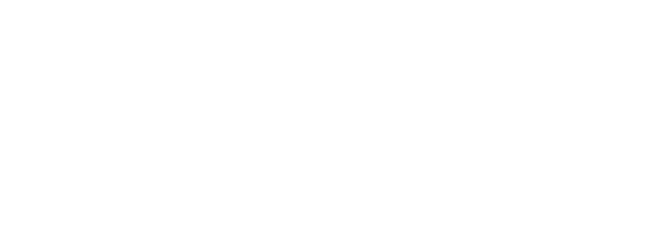
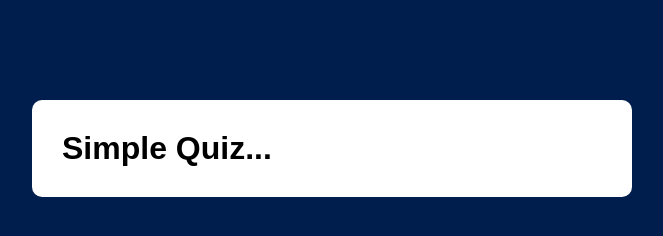
Before and after one commit to Mazharrais/Quiz-App, a plain HTML site: page index.html in a window 1280 px wide. Shown: the whole page, without its empty margins (308-971 px from the left). Drawn offline with Linux system fonts and the light colour scheme.

Commit message:
add code

```diff
--- a/index.html
+++ b/index.html
@@ -8,6 +8,16 @@
 </head>
 <body>
 
+    <div class="app">
+    <h1>Simple Quiz...</h1>
+    <div class="quiz">
+
+    <h2 id="question"></h2>
+
+
+
+    </div>
+    </div>
 
 
 
--- a/style.css
+++ b/style.css
@@ -0,0 +1,17 @@
+*{
+    margin: 0;
+    padding: 0;
+    font-family: sans-serif;
+    box-sizing: border-box;
+}
+body{
+    background: #001e4d;
+}
+.app{
+    background: #fff;
+    width: 90%;
+    max-width: 600px;
+    margin: 100px auto 0;
+    border-radius: 10px;
+    padding: 30px;
+}
```
